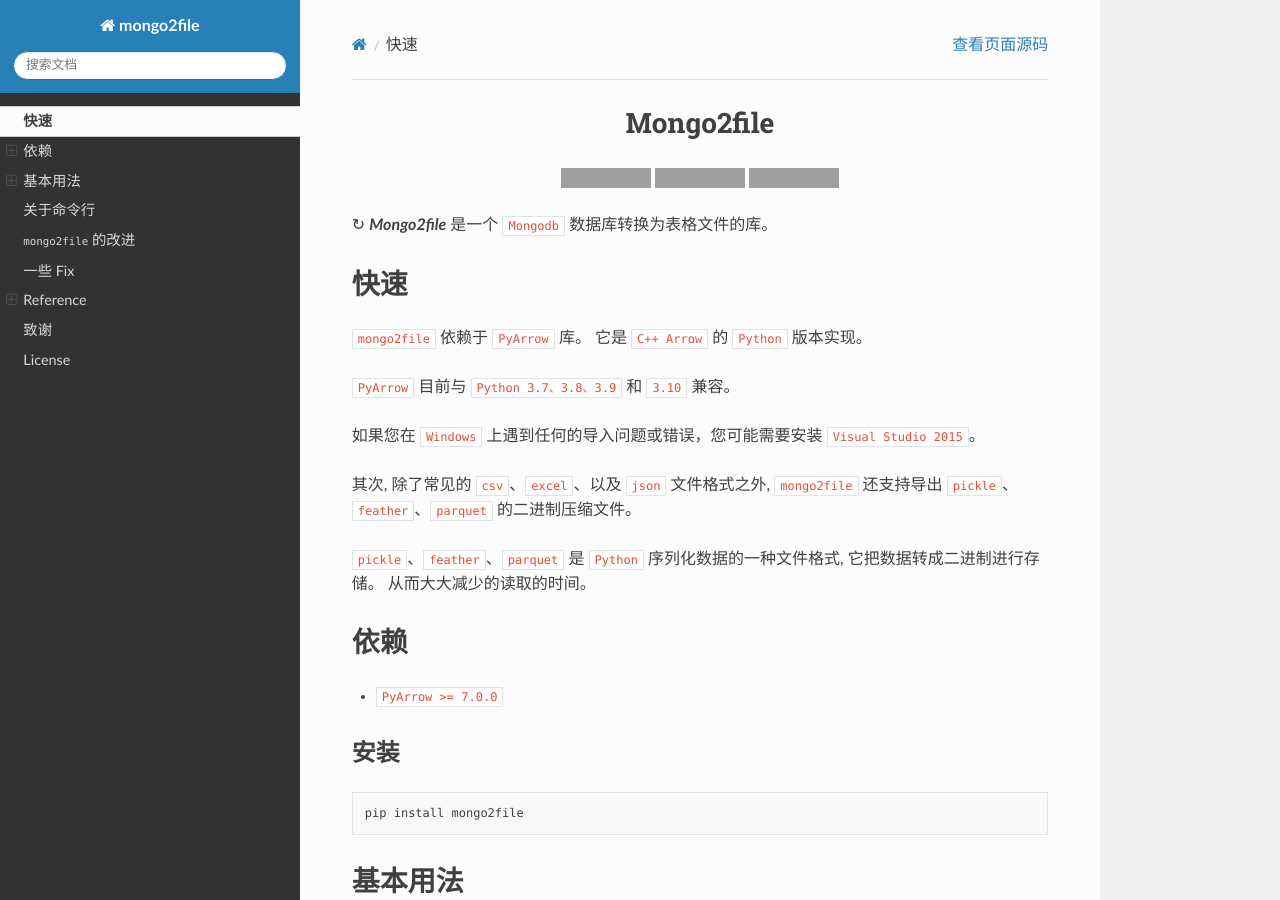
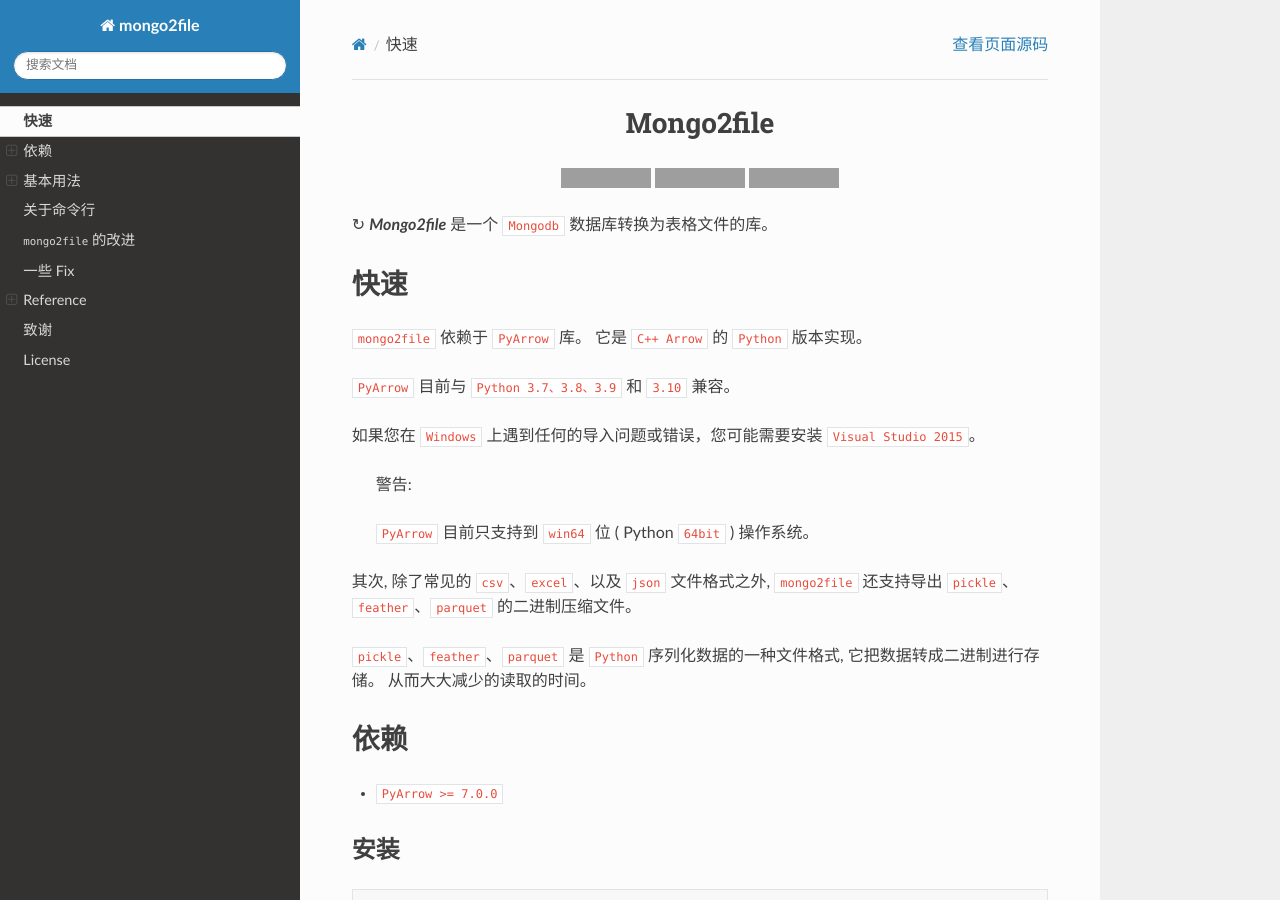
Before and after one commit to PY-GZKY/mongo2file, a Sphinx documentation site: the page built from docs/doc_/index.md, in a window 1280 px wide and 900 px high. Built offline with Sphinx 7.4.7 and the Read the Docs theme 2.0.0, drawn with Linux system fonts in a browser that asks for light colours; grey boxes are pictures that could not be loaded.

Commit message:
Update index.md

```diff
--- a/docs/doc_/index.md
+++ b/docs/doc_/index.md
@@ -15,6 +15,10 @@
 `PyArrow` 目前与 `Python 3.7、3.8、3.9` 和 `3.10` 兼容。
 
 如果您在 `Windows` 上遇到任何的导入问题或错误，您可能需要安装 `Visual Studio 2015`。
+
+> 警告:
+>
+> `PyArrow` 目前只支持到 `win64` 位 ( Python `64bit` ) 操作系统。
 
 其次, 除了常见的 `csv`、`excel`、以及 `json` 文件格式之外, `mongo2file` 还支持导出 `pickle`、`feather`、`parquet` 的二进制压缩文件。
 
```
